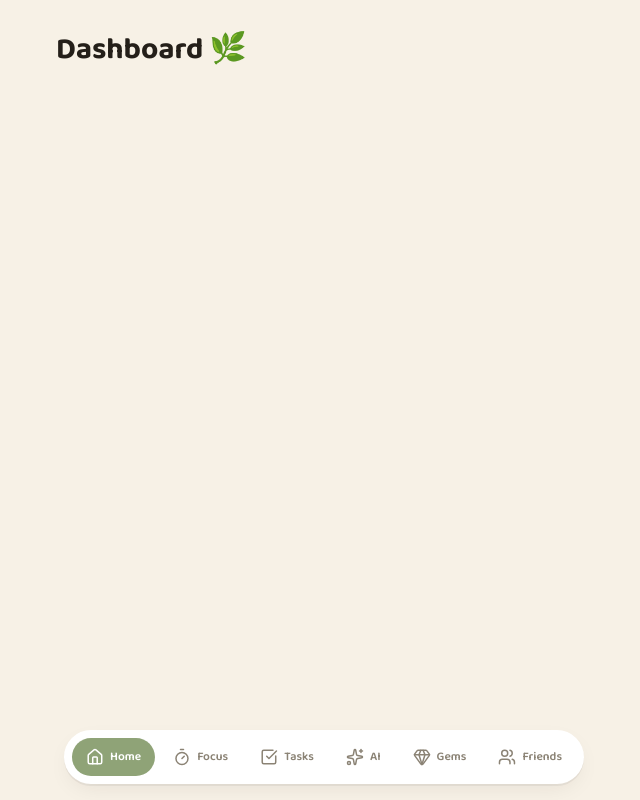
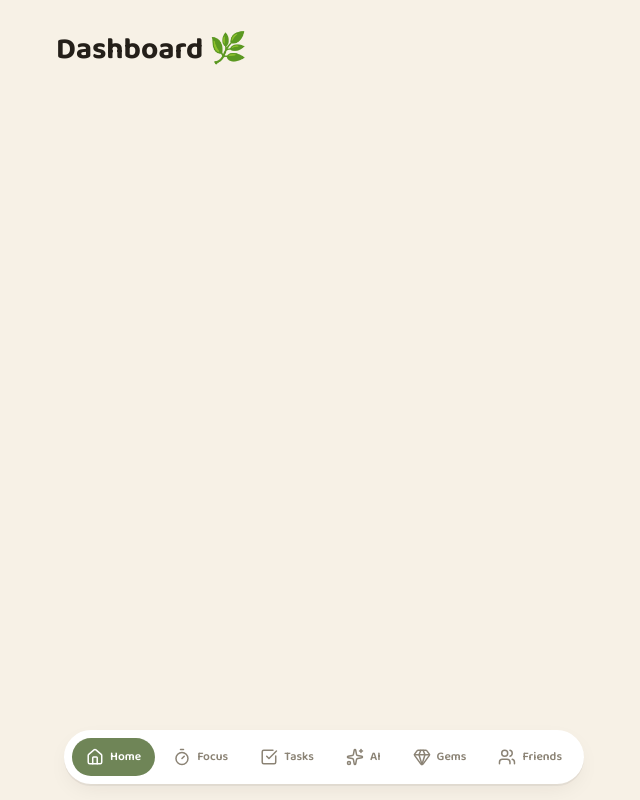
Before and after one commit to mayaok12/studypal-, a React (Vite) app in the folder web/: page / in a window 1280 px wide. Both pictures are taken after a click on the button "Continue with Google". Shown: the whole page, without its empty margins (316-956 px from the left). Built offline with nearby package versions, Linux system fonts and the light colour scheme.

Commit message:
removing colour changes

```diff
--- a/web/src/components/Layout.jsx
+++ b/web/src/components/Layout.jsx
@@ -17,7 +17,7 @@ export default function Layout() {
         <Outlet />
       </div>
 
-      <nav className="fixed bottom-4 left-1/2 -translate-x-1/2 bg-card rounded-full shadow-[var(--shadow-card)] px-2 py-2 flex gap-1">
+      <nav className="fixed bottom-4 left-1/2 -translate-x-1/2 bg-card rounded-full shadow-(--shadow-card) px-2 py-2 flex gap-1">
         {TABS.map(({ to, icon: Icon, label }) => (
           <NavLink
             key={to}
@@ -25,7 +25,7 @@ export default function Layout() {
             end={to === '/'}
             className={({ isActive }) =>
               `flex items-center gap-1.5 px-3.5 py-2.5 rounded-full transition-colors ${
-                isActive ? 'bg-sage text-white' : 'text-ink-soft'
+                isActive ? 'bg-sage-deep text-white' : 'text-ink-soft'
               }`
             }
           >
```
